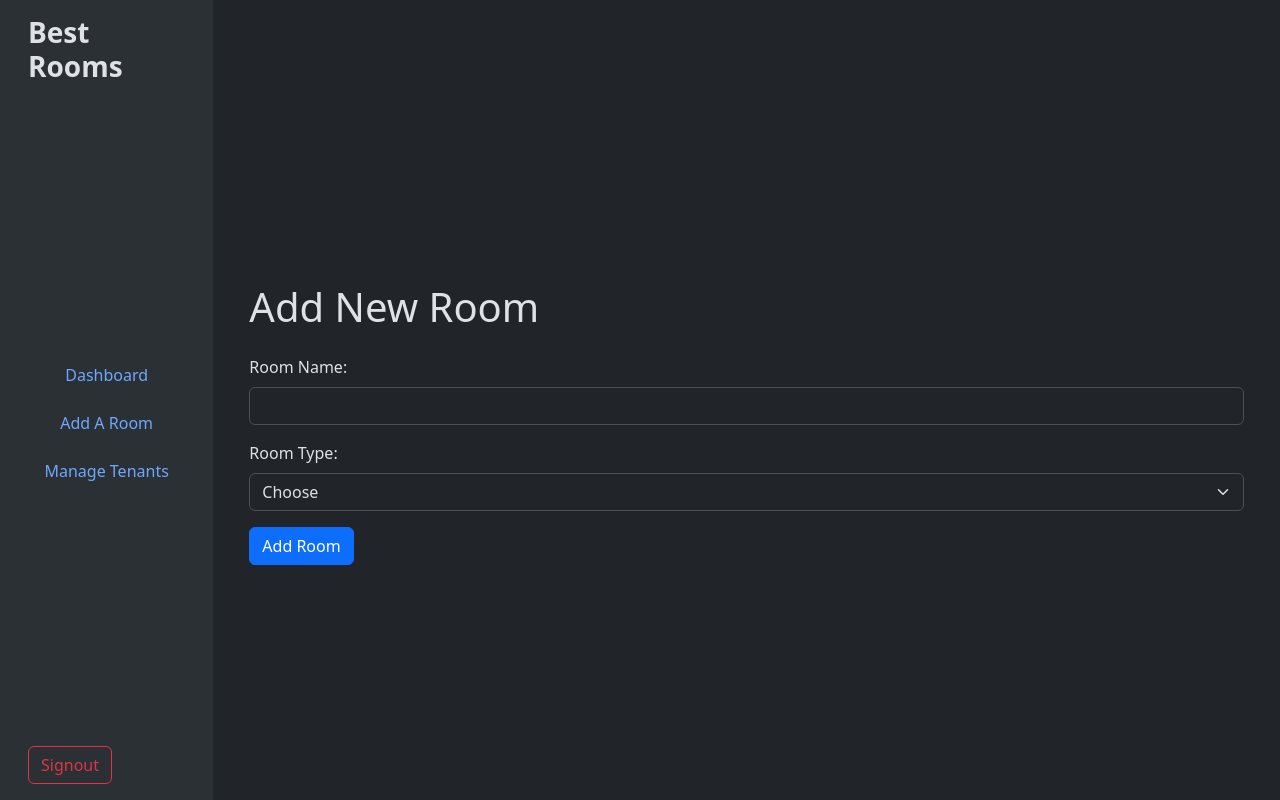
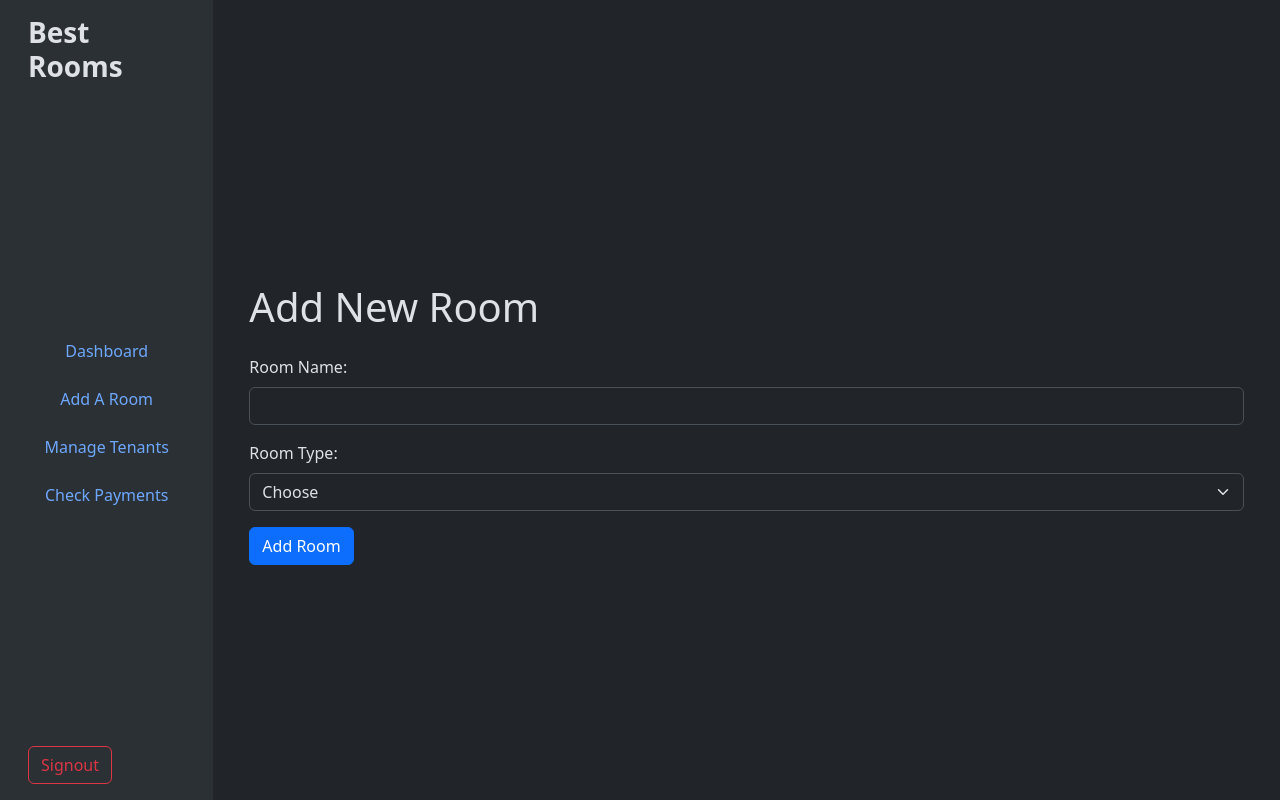
Before and after one commit to fluidpotata/CSE391_Project, a Flask app: page /rooms in a window 1280 px wide. Run offline with Flask 3, Linux system fonts and the light colour scheme.

Commit message:
fix navbar

```diff
--- a/templates/adminbase.html
+++ b/templates/adminbase.html
@@ -21,6 +21,10 @@
                         <li class="nav-item mb-2">
                             <a class="nav-link btn btn-outline-secondary w-100" href="/tenants">Manage Tenants</a>
                         </li>
+                        <li class="nav-item mb-2">
+                            <a class="nav-link btn btn-outline-secondary w-100" href="/unverifiedbills">Check
+                                Payments</a>
+                        </li>
                     </ul>
                 </div>
                 <div class="signout">
--- a/templates/cusbase.html
+++ b/templates/cusbase.html
@@ -16,7 +16,7 @@
                             <a class="nav-link btn btn-outline-secondary w-100" href="/customer">Dashboard</a>
                         </li>
                         <li class="nav-item mb-2">
-                    <a class="nav-link btn btn-outline-secondary w-100" href="#">Payments</a>
+                            <a class="nav-link btn btn-outline-secondary w-100" href="/paybill">Payments</a>
                         </li>
                         <li class="nav-item mb-2">
                             <a class="nav-link btn btn-outline-secondary w-100" href="/ticket">Create a ticket</a>
```
Also changed, not shown: database/main.db. Lines whose indentation alone changed are shown as unchanged.
